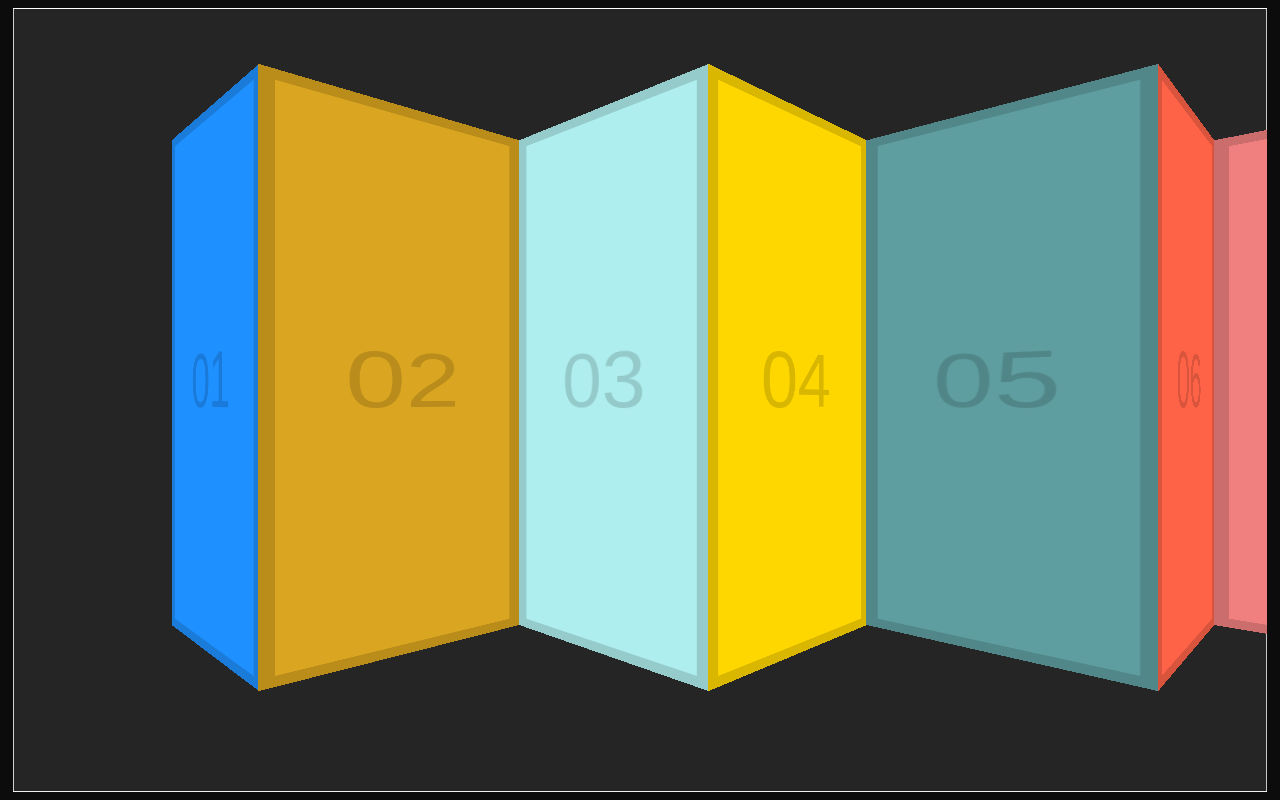
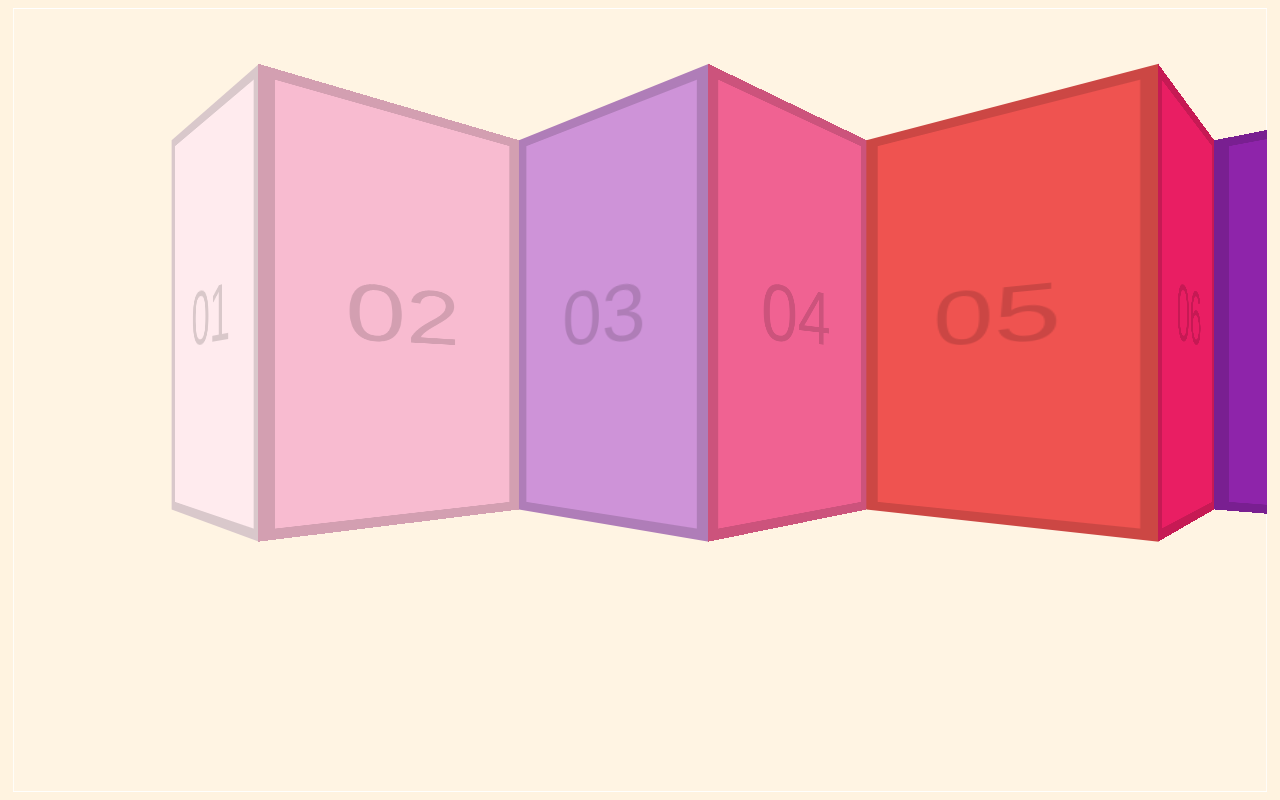
Before and after one commit to nataliecardot/click-and-drag, a plain HTML site: page index.html in a window 1280 px wide. Drawn offline with Linux system fonts and the light colour scheme.

Commit message:
Adjust styling

```diff
--- a/style.css
+++ b/style.css
@@ -1,8 +1,6 @@
 html {
   box-sizing: border-box;
-  /* background: url('https://source.unsplash.com/NFs6dRTBgaM/2000x2000') fixed;
-  background-size: cover; */
-  background: rgb(12, 12, 12);
+  background: #fff3e0;
 }
 
 *,
@@ -22,12 +20,11 @@ body {
 }
 
 .items {
-  height: 800px;
+  height: 100vh;
   padding: 100px;
   width: 100%;
   border: 1px solid white;
   overflow-x: scroll;
-  overflow-y: hidden;
   white-space: nowrap;
   user-select: none;
   cursor: pointer;
@@ -49,7 +46,7 @@ body {
 
 .item {
   width: 200px;
-  height: calc(100% - 40px);
+  height: 425px;
   display: inline-flex;
   align-items: center;
   justify-content: center;
@@ -59,33 +56,33 @@ body {
   box-shadow: inset 0 0 0 10px rgba(0, 0, 0, 0.15);
 }
 
-/* 1 is the offset value - starting value */
+/* Every ninth item, with 1 as the offset value - that is, the number it will start at */
 .item:nth-child(9n + 1) {
-  background: dodgerblue;
+  background: #ffebee;
 }
 .item:nth-child(9n + 2) {
-  background: goldenrod;
+  background: #f8bbd0;
 }
 .item:nth-child(9n + 3) {
-  background: paleturquoise;
+  background: #ce93d8;
 }
 .item:nth-child(9n + 4) {
-  background: gold;
+  background: #f06292;
 }
 .item:nth-child(9n + 5) {
-  background: cadetblue;
+  background: #ef5350;
 }
 .item:nth-child(9n + 6) {
-  background: tomato;
+  background: #e91e63;
 }
 .item:nth-child(9n + 7) {
-  background: lightcoral;
+  background: #8e24aa;
 }
 .item:nth-child(9n + 8) {
-  background: darkslateblue;
+  background: #c2185b;
 }
 .item:nth-child(9n + 9) {
-  background: rebeccapurple;
+  background: #c62828;
 }
 
 .item:nth-child(even) {
```
